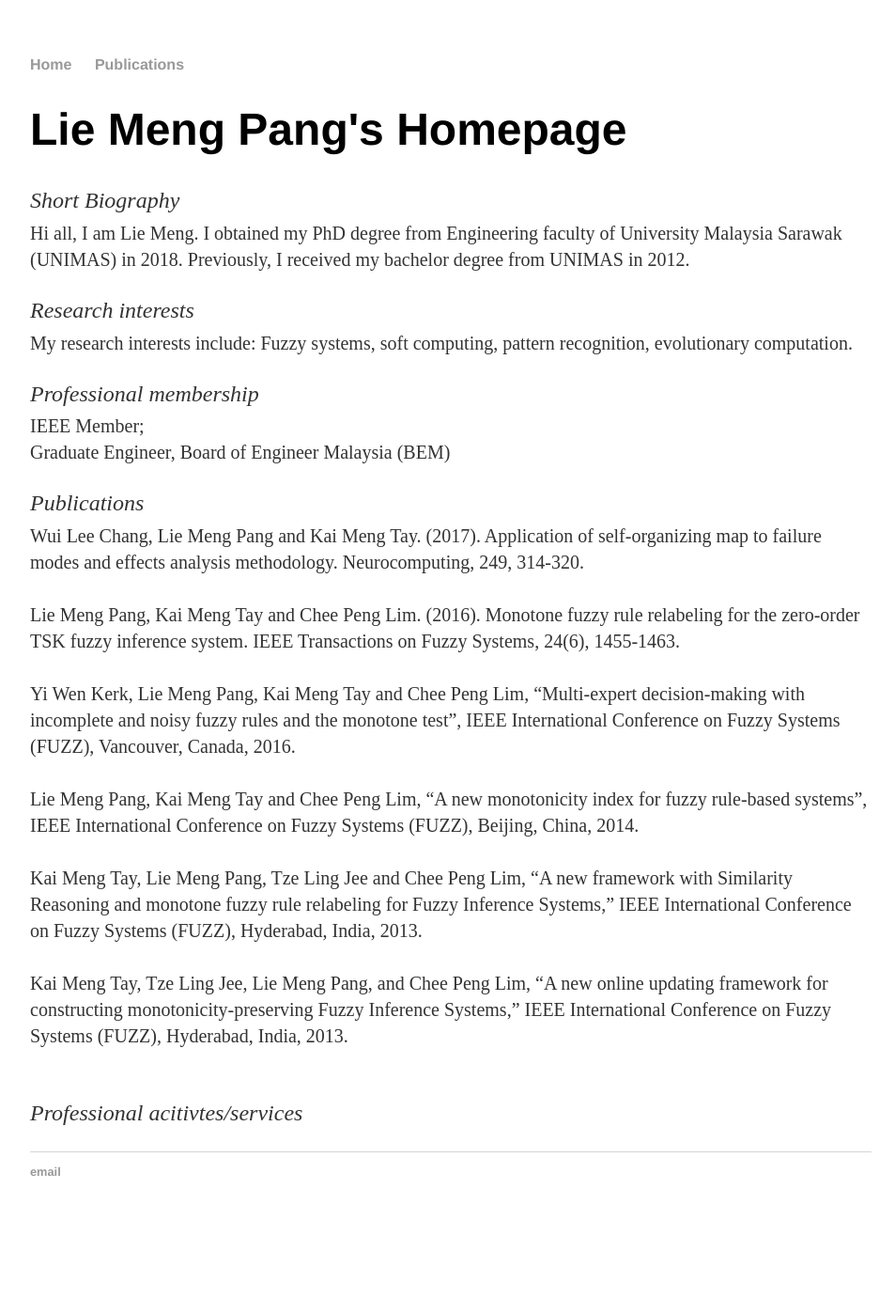
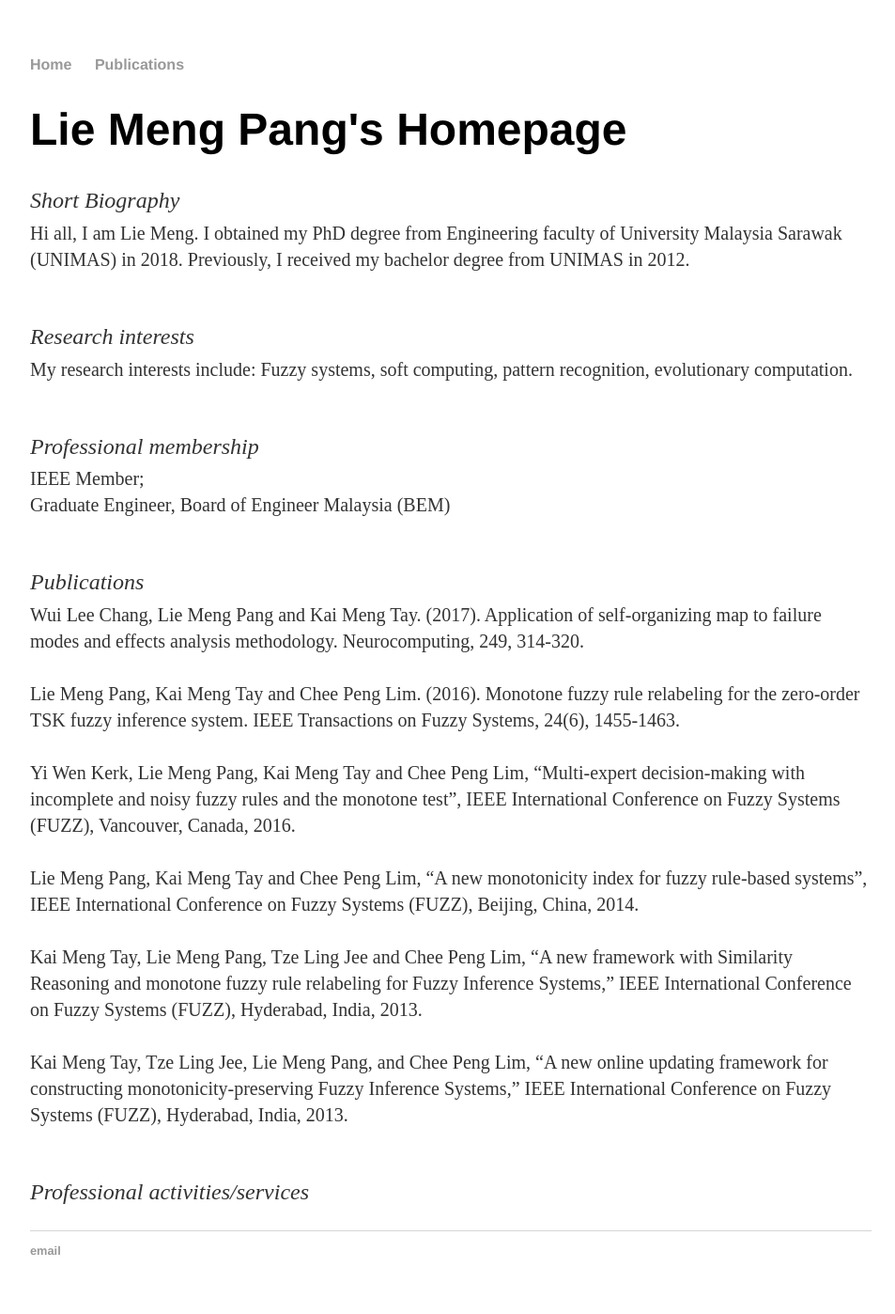
Before and after one commit to lymin1206/test.github.io, a Jekyll site: the page index.html, which Jekyll copies as it is, in a window 1280 px wide. Shown: the whole page at 94% size, without its empty margins (160-1113 px from the left). Built offline with Jekyll 4.4.1, drawn with Linux system fonts in a browser that asks for light colours; before the commit the page ends 1314 px from its top, so only the background shows below that.

Commit message:
Update index.html

```diff
--- a/index.html
+++ b/index.html
@@ -18,15 +18,15 @@
 			<p>    <em>Short Biography </em></p>
 				<p1> Hi all, I am Lie Meng. I obtained my PhD degree from Engineering faculty
 				     of University Malaysia Sarawak (UNIMAS) in 2018. Previously, I received my bachelor
-			            degree from UNIMAS in 2012. <br> </p1>
+			            degree from UNIMAS in 2012. <br> <br></p1>
 			<p> <em> Research interests </em> </p>
 
 				<p1> My research interests include: Fuzzy systems, soft computing, pattern recognition,
-					evolutionary computation. <br> </p1>
+					evolutionary computation. <br> <br></p1>
 
 			<p> <em> Professional membership </em> </p>
 			<p1> IEEE Member; <br>
-			Graduate Engineer, Board of Engineer Malaysia (BEM) <br> </p1>
+			Graduate Engineer, Board of Engineer Malaysia (BEM) <br><br> </p1>
 
 			<p> <em> Publications </em> <br></p>
 			<p1>Wui Lee Chang, Lie Meng Pang and Kai Meng Tay. (2017).
@@ -48,7 +48,7 @@
 				“A new online updating framework for constructing monotonicity-preserving Fuzzy Inference Systems,”
 				IEEE International Conference on Fuzzy Systems (FUZZ), Hyderabad, India, 2013.<br><br></p1>
 
-			<p><em> Professional acitivtes/services </em> <p>
+			<p><em> Professional activities/services </em> <p>
 
 
 
```
